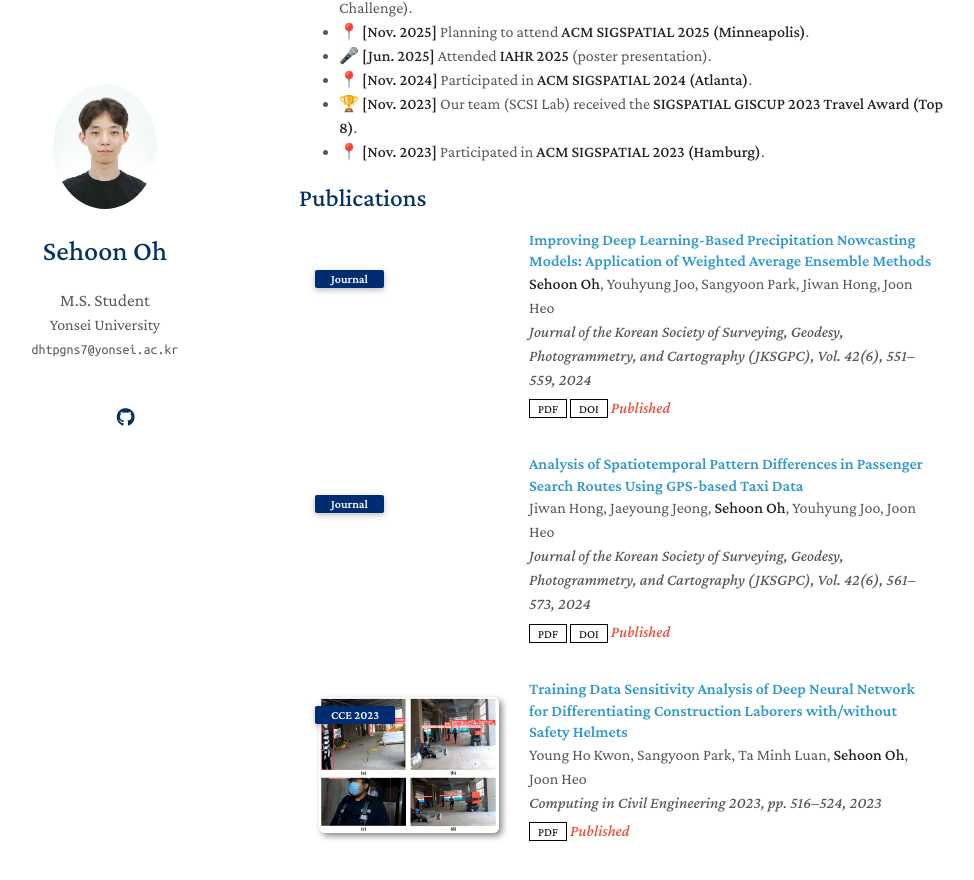
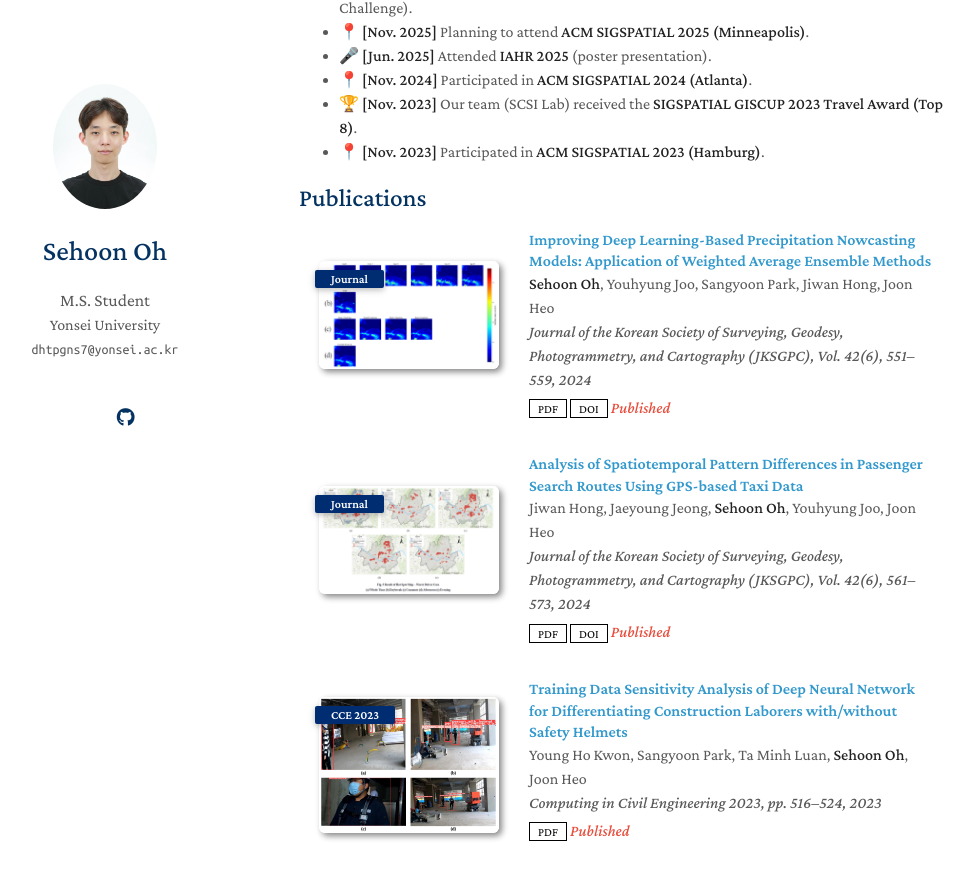
Before and after one commit to OHSEHOON99/OHSEHOON99.github.io, a Jekyll site: the page built from index.md, in a window 1280 px wide and 900 px high, scrolled down 478 px. Shown: the top 880 px of the window, without its empty margins (171-1145 px from the left). Built offline with Jekyll 4.4.1, drawn with Linux system fonts in a browser that asks for light colours; a style sheet for code colours, icons or effects is not loaded; our own code applies the rules of GitHub Pages for plain Markdown files.

Commit message:
Add image paths to publication entries
Added image paths for publications in YAML file.

```diff
--- a/_data/publications.yml
+++ b/_data/publications.yml
@@ -10,6 +10,7 @@ main:
     doi: 10.7848/ksgpc.2024.42.6.551
     pdf: https://www.dbpia.co.kr/Journal/articleDetail?nodeId=NODE12021764
     notes: Published
+    image: ./assets/img/rainfall.png
 
   - title: "Analysis of Spatiotemporal Pattern Differences in Passenger Search Routes Using GPS-based Taxi Data"
     authors: Jiwan Hong, Jaeyoung Jeong, <strong>Sehoon Oh</strong>, Youhyung Joo, Joon Heo
@@ -21,6 +22,7 @@ main:
     doi: 10.7848/ksgpc.2024.42.6.561
     pdf: https://www.dbpia.co.kr/Journal/articleDetail?nodeId=NODE12021765
     notes: Published
+    image: ./assets/img/taxi.png
 
   - title: "Training Data Sensitivity Analysis of Deep Neural Network for Differentiating Construction Laborers with/without Safety Helmets"
     authors: Young Ho Kwon, Sangyoon Park, Ta Minh Luan, <strong>Sehoon Oh</strong>, Joon Heo
```
